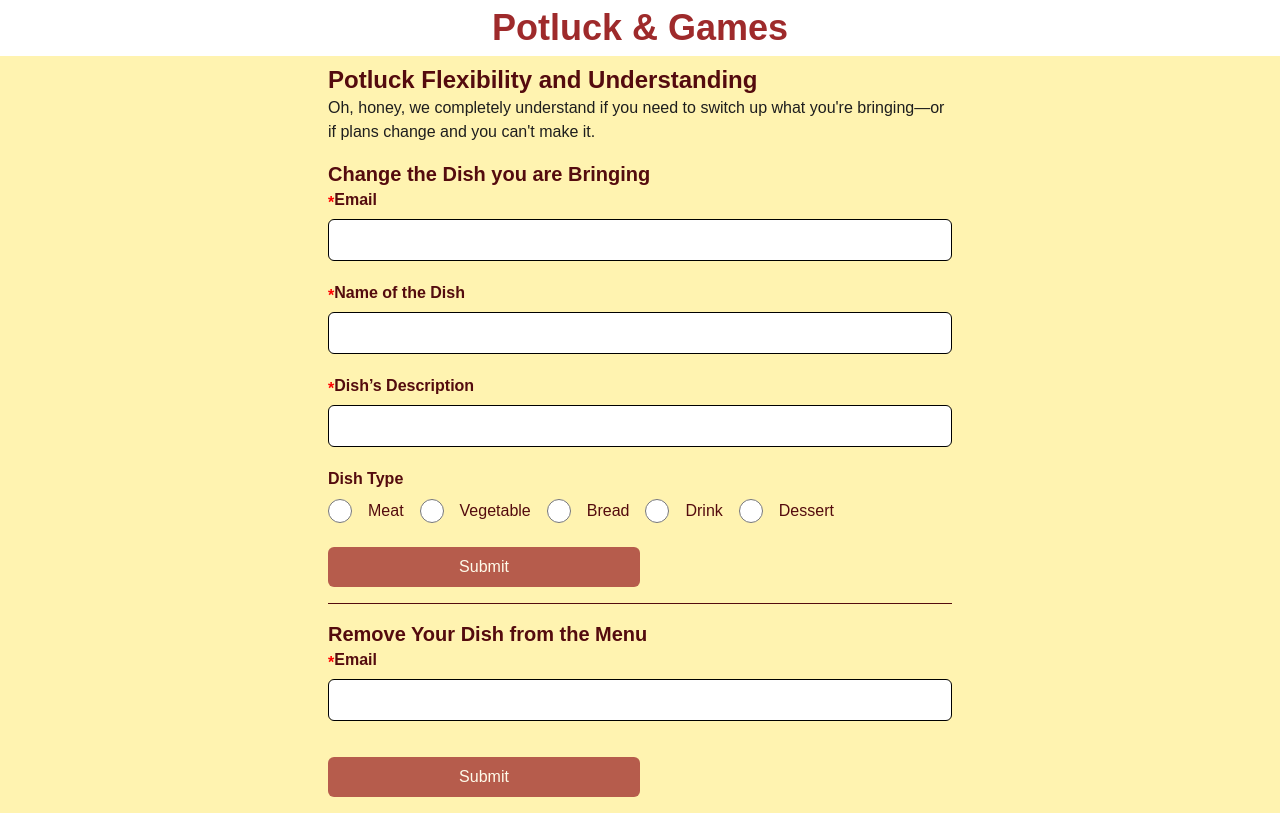
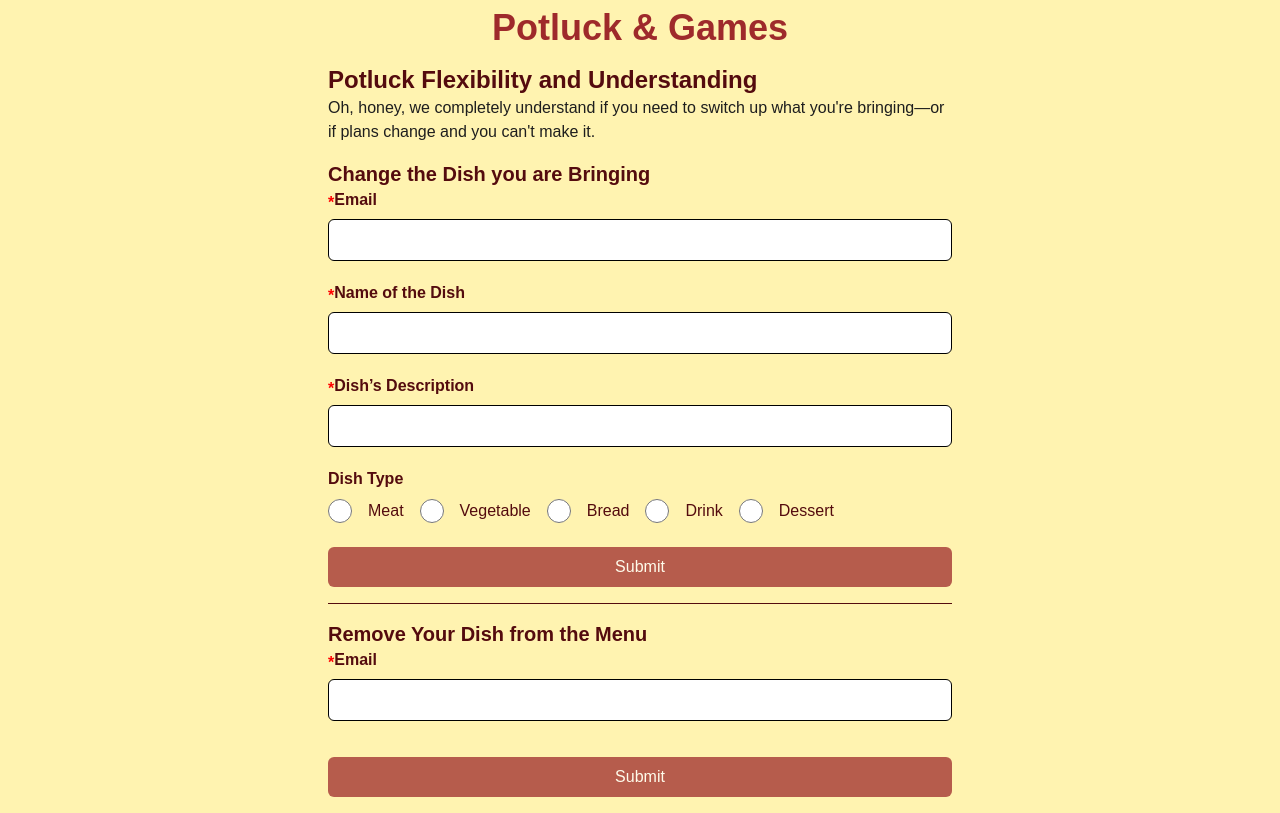
Before and after one commit to jcsmileyjr/potluckgames, a Next.js app: page /UpdateAttendee in a window 1280 px wide. Built offline with nearby package versions, Linux system fonts and the light colour scheme; no server answers.

Commit message:
Style Update Attendee - Consistent page background color

```diff
--- a/src/app/UpdateAttendee/page.tsx
+++ b/src/app/UpdateAttendee/page.tsx
@@ -2,8 +2,8 @@ import UpdateDish from "../components/UpdateDish/UpdateDish";
 
 export default async function UpdateAttendee() {
     return (
-        <main>
-            <header>
+        <main className="bg-backgroundYellow h-screen">
+            <header className="bg-backgroundYellow">
                 <h1 className="text-accentRed font-bold text-center text-4xl py-2">Potluck & Games</h1>
             </header>
             <UpdateDish />
--- a/src/app/components/UpdateDish/UpdateDish.tsx
+++ b/src/app/components/UpdateDish/UpdateDish.tsx
@@ -79,13 +79,13 @@ export default function UpdateDish() {
                     <UserInput value={userSummary.dish_name} getValue={(e) => handleChange(e)}  inputName="dish_name" content="Name of the Dish" description />
                     <UserInput value={userSummary.dish_description} getValue={(e) => handleChange(e)}  inputName="dish_description" content="Dish’s Description" description  />
                     <DishTypeSelection value={userSummary.dish_type} section="update dish" getValue={(e) => handleChange(e)} />
-                    <button disabled={!enableUpdateSubmit()} onClick={(e) => handleUpdateSubmit(e)} type="submit" className="bg-accentRed text-white py-2 px-4 rounded-md mt-4 w-full sm:w-1/2 disabled:opacity-75">Submit</button>
+                    <button disabled={!enableUpdateSubmit()} onClick={(e) => handleUpdateSubmit(e)} type="submit" className="bg-accentRed text-white py-2 px-4 rounded-md mt-4 w-full  disabled:opacity-75">Submit</button>
                 </div>
 
                 <p className="text-xl font-bold text-primaryBrown mt-4 mt-2 divide-y">Remove Your Dish from the Menu</p>
                 <div>
                     <UserInput value={removeUserEmail} getValue={(e) => setRemoveUserEmail(e.target.value)} inputName="email" content="Email" description />
-                    <button disabled={!enableRemoveSubmit()} onClick={(e) => handleRemoveSubmit(e)} type="submit" className="bg-accentRed text-white py-2 px-4 rounded-md my-4 w-full sm:w-1/2 disabled:opacity-75">Submit</button>
+                    <button disabled={!enableRemoveSubmit()} onClick={(e) => handleRemoveSubmit(e)} type="submit" className="bg-accentRed text-white py-2 px-4 rounded-md my-4 w-full  disabled:opacity-75">Submit</button>
                 </div>
             </div>
         </section>
--- a/src/app/page.tsx
+++ b/src/app/page.tsx
@@ -15,7 +15,6 @@ export default async function Home() {
         <ViewDishes data={data} />
         <UpdateDish />
       </main>
-
     </div>
   );
 }
```
